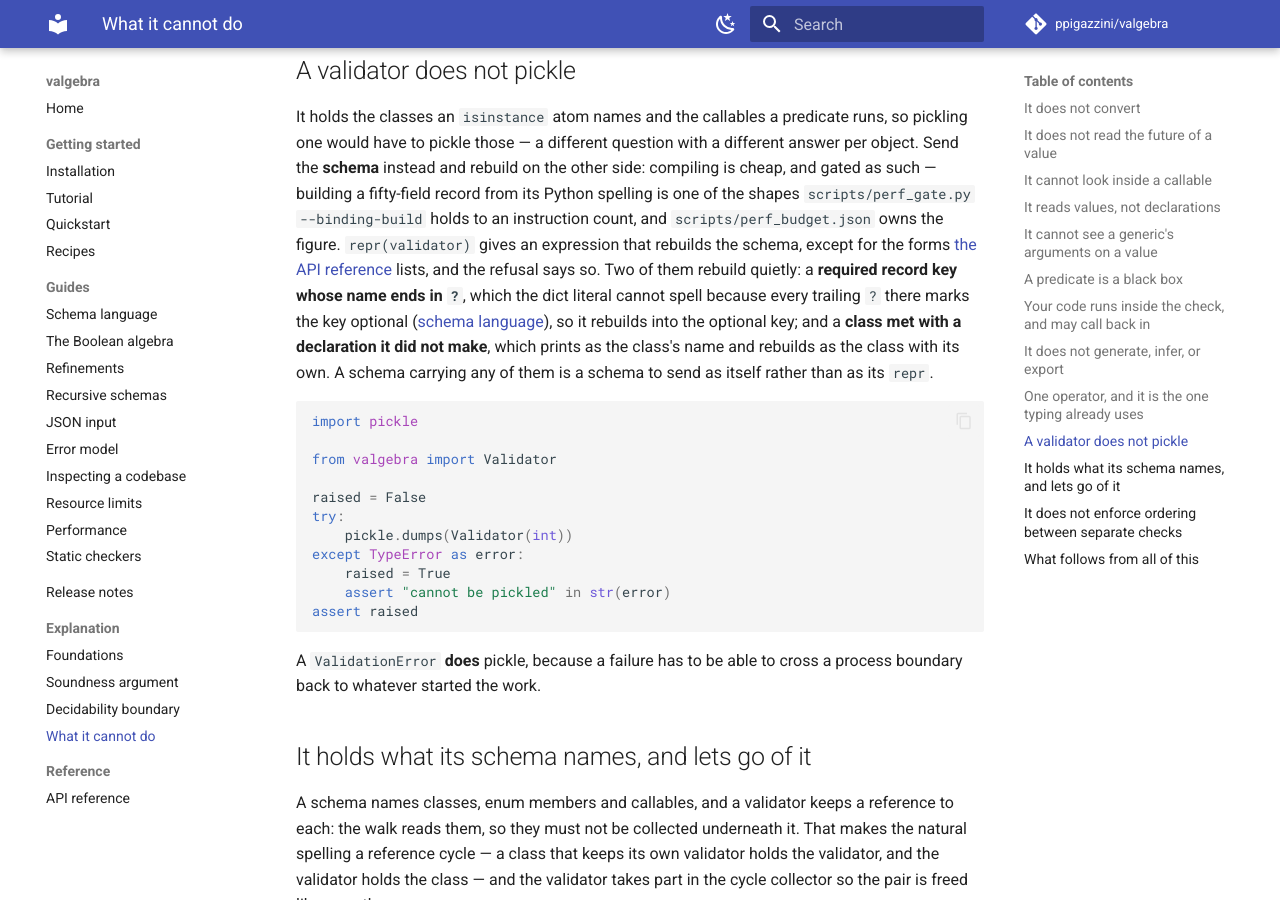
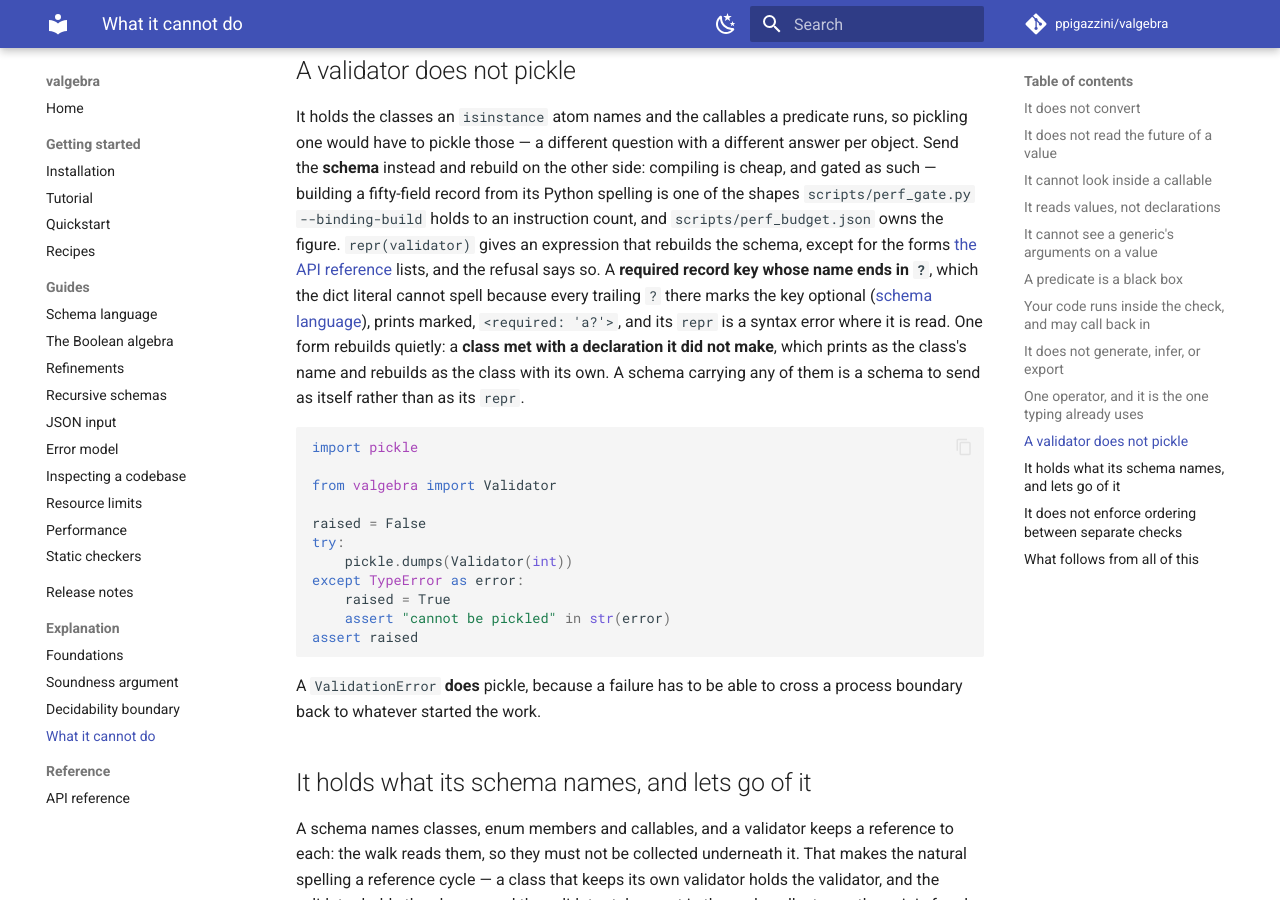
Before and after one commit to ppigazzini/valgebra, an MkDocs documentation site: the page built from docs/17-boundaries.md, in a window 1280 px wide and 900 px high, scrolled down 5565 px. Built offline with MkDocs 1.6.1 and Material for MkDocs 9.7.7, drawn with Linux system fonts in a browser that asks for light colours; comment, search, counter and statistics services are not loaded.

Commit message:
fix: a required key ending in ? renders with a mark that does not parse
A dict display reads every trailing ? on a key as optional, so no display
requires a key whose name ends in ?, and a TypedDict that declares one rendered
as the display of the record whose key lacks the ? and is optional. Such a key
prints as <required: 'a?'>, a syntax error where the render is read, as a
constant whose repr would read back as another value prints marked. An optional
key of that name prints as the display spells it, with one more ?.

````diff
--- a/docs/17-boundaries.md
+++ b/docs/17-boundaries.md
@@ -269,13 +269,14 @@ record from its Python spelling is one of the shapes
 `scripts/perf_budget.json` owns the figure. `repr(validator)` gives an
 expression that rebuilds the schema, except for the forms
 [the API reference](16-api.md#operators-on-a-validator) lists, and the
-refusal says so. Two of them rebuild quietly: a **required record key whose
-name ends in `?`**, which the dict literal cannot spell because every trailing
-`?` there marks the key optional ([schema language](03-schema-language.md)), so
-it rebuilds into the optional key; and a **class met with a declaration it did
-not make**, which prints as the class's name and rebuilds as the class with its
-own. A schema carrying any of them is a
-schema to send as itself rather than as its `repr`.
+refusal says so. A **required record key whose name ends in `?`**, which the
+dict literal cannot spell because every trailing `?` there marks the key
+optional ([schema language](03-schema-language.md#a-key-name-that-ends-in-a-question-mark)),
+prints marked, `<required: 'a?'>`, and its `repr` is a syntax error where it is
+read. One form rebuilds quietly: a **class met with a declaration it did not
+make**, which prints as the class's name and rebuilds as the class with its
+own. A schema carrying any of them is a schema to send as itself rather than
+as its `repr`.
 
 ```python
 import pickle
````
Also changed, not shown: CHANGELOG.md (+8 -0 lines), docs/03-schema-language.md (+6 -7 lines), docs/16-api.md (+7 -6 lines), 3 other files.
